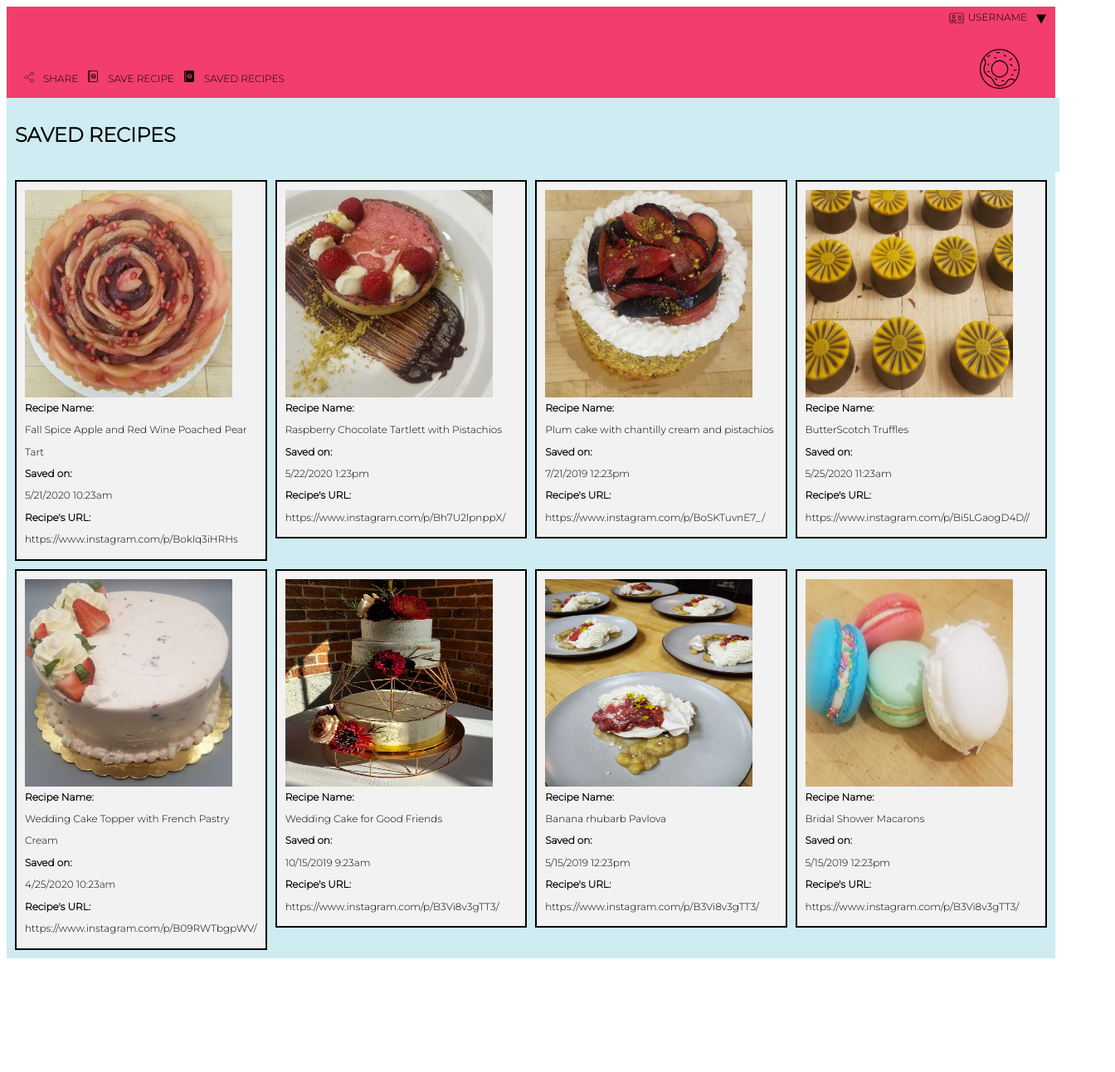
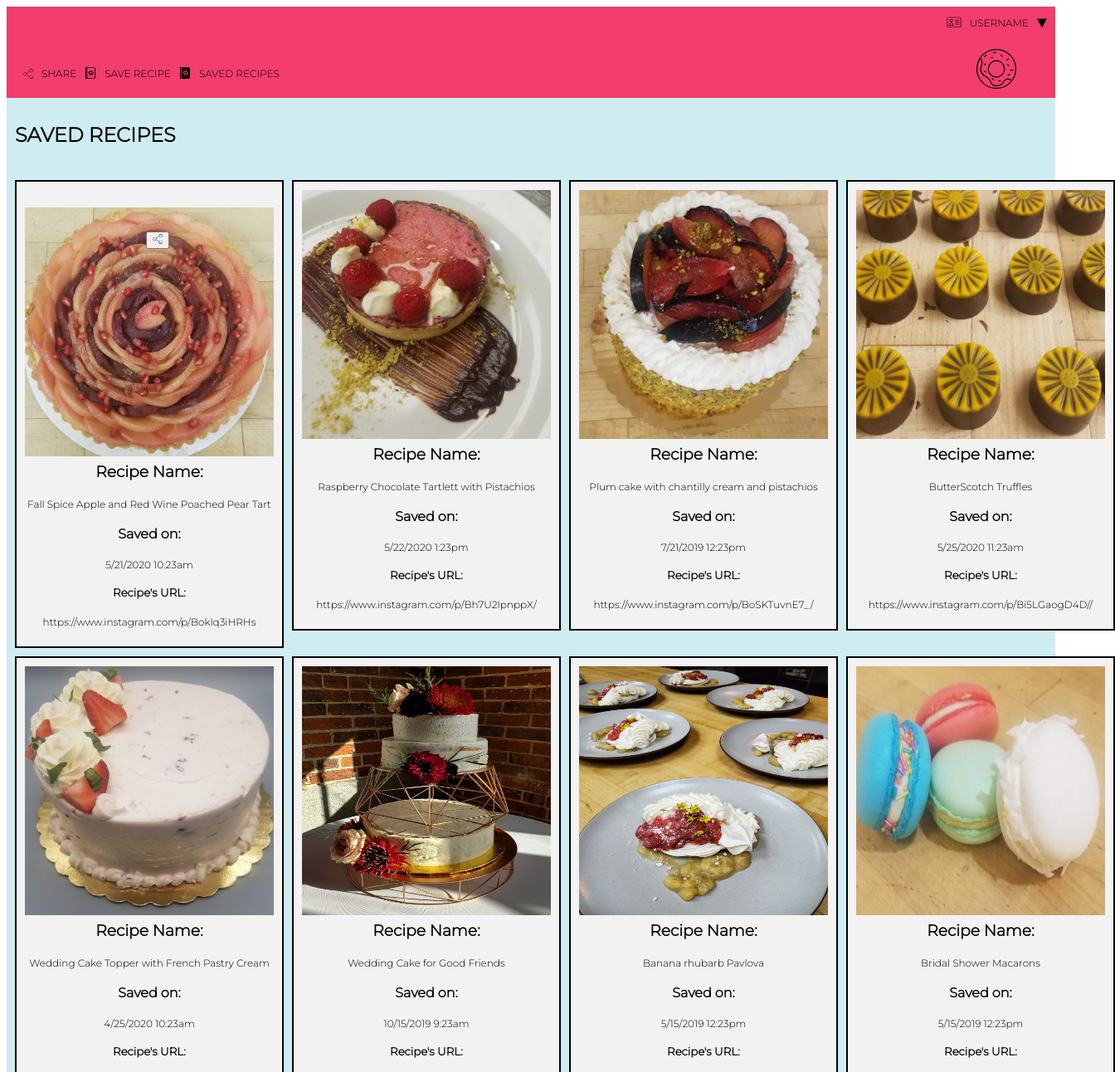
Before and after one commit to jennadilullo8/jd-comp-challenge-1, a plain HTML site: page index.html in a window 1280 px wide. Shown: the top 1292 px of the page at 83% size, 1344 px wide, since content can reach past the window. Before the commit the page ends 1163 px from the top, so only its background shows below. Drawn offline with Linux system fonts and the light colour scheme.

Commit message:
Change the p tages to h2, h3, h4 tags and center the alignment of the content in the saved recipe cards and change the grid-area to show the saved-recipes-h1

```diff
--- a/index.html
+++ b/index.html
@@ -37,82 +37,84 @@
 
   <section class="saved-recipes-section">
        <article class="saved-recipe">
-    <img src="images/redwine poached tart.jpg" alt="redwine-poached-tart" width="250px" height="250px">
-         <p><b>Recipe Name:</p></b>
+         <button class="what-button">
+            <img src="images/share.svg"alt="share-image" width="12px" height="12px"></button>
+    <img src="images/redwine poached tart.jpg" alt="redwine-poached-tart" width="300px" height="300px">
+         <h3>Recipe Name:</h3>
          <p>Fall Spice Apple and Red Wine Poached Pear Tart</p>
-    <p><b>Saved on:</p></b>
+    <h4>Saved on:</h4>
            <p>5/21/2020 10:23am</p>
-  <p><b>Recipe's URL:</p></b>
+  <h5>Recipe's URL:</h5>
 <p>https://www.instagram.com/p/Boklq3iHRHs</p>
 </article>
 
 <article class="saved-recipe">
-<img src="images/raspberry-tartlets.jpg" alt="raspberry-tartlet" width="250px" height="250px">
-  <p><b>Recipe Name:</p></b>
+<img src="images/raspberry-tartlets.jpg" alt="raspberry-tartlet" width="300px" height="300px">
+  <h3>Recipe Name:</h3>
   <p>Raspberry Chocolate Tartlett with Pistachios</p>
-<p><b>Saved on:</p></b>
+<h4>Saved on:</h4>
     <p>5/22/2020 1:23pm</p>
-<p><b>Recipe's URL:</p></b>
+<h5>Recipe's URL:</h5>
 <p>https://www.instagram.com/p/Bh7U2lpnppX/</p>
 </article>
 
 <article class="saved-recipe">
-<img src="images/plum-cake.jpg" alt="plum-cake" width="250px" height="250px">
-  <p><b>Recipe Name:</p></b>
+<img src="images/plum-cake.jpg" alt="plum-cake" width="300px" height="300px">
+  <h3>Recipe Name:</h3>
   <p>Plum cake with chantilly cream and pistachios</p>
-<p><b>Saved on:</p></b>
+<h4>Saved on:</h4>
     <p>7/21/2019 12:23pm</p>
-<p><b>Recipe's URL:</p></b>
+<h5>Recipe's URL:</h5>
 <p>https://www.instagram.com/p/BoSKTuvnE7_/</p>
 </article>
 
 <article class="saved-recipe">
-<img src="images/chocolate.jpg" alt="chocolates" width="250px" height="250px">
-  <p><b>Recipe Name:</p></b>
+<img src="images/chocolate.jpg" alt="chocolates" width="300px" height="300px">
+  <h3>Recipe Name:</h3>
   <p>ButterScotch Truffles</p>
-<p><b>Saved on:</p></b>
+<h4>Saved on:</h4>
     <p>5/25/2020 11:23am</p>
-<p><b>Recipe's URL:</p></b>
+<h5>Recipe's URL:</h5>
 <p>https://www.instagram.com/p/Bi5LGaogD4D//</p>
 </article>
 
 <article class="saved-recipe">
-<img src="images/wedding cake top.jpg" alt="wedding-cake-top" width="250px" height="250px">
-  <p><b>Recipe Name:</p></b>
+<img src="images/wedding cake top.jpg" alt="wedding-cake-top" width="300px" height="300px">
+  <h3>Recipe Name:</h3>
   <p>Wedding Cake Topper with French Pastry Cream</p>
-<p><b>Saved on:</p></b>
+<h4>Saved on:</h4>
     <p>4/25/2020 10:23am</p>
-<p><b>Recipe's URL:</p></b>
+<h5>Recipe's URL:</h5>
 <p>https://www.instagram.com/p/B09RWTbgpWV/</p>
 </article>
 
 <article class="saved-recipe">
-<img src="images/wedding-cake.jpg" alt="blackberry-biscuit" width="250px" height="250px">
-  <p><b>Recipe Name:</p></b>
+<img src="images/wedding-cake.jpg" alt="blackberry-biscuit" width="300px" height="300px">
+  <h3>Recipe Name:</h3>
   <p>Wedding Cake for Good Friends</p>
-<p><b>Saved on:</p></b>
+<h4>Saved on:</h4>
     <p>10/15/2019 9:23am</p>
-<p><b>Recipe's URL:</p></b>
+<h5>Recipe's URL:</h5>
 <p>https://www.instagram.com/p/B3Vi8v3gTT3/</p>
 </article>
 
 <article class="saved-recipe">
-<img src="images/banana rhubarb dessert.jpg" alt="banana-rhubarb" width="250px" height="250px">
-  <p><b>Recipe Name:</p></b>
+<img src="images/banana rhubarb dessert.jpg" alt="banana-rhubarb" width="300px" height="300px">
+  <h3>Recipe Name:</h3>
   <p>Banana rhubarb Pavlova</p>
-<p><b>Saved on:</p></b>
+<h4>Saved on:</h4>
     <p>5/15/2019 12:23pm</p>
-<p><b>Recipe's URL:</p></b>
+<h5>Recipe's URL:</h5>
 <p>https://www.instagram.com/p/B3Vi8v3gTT3/</p>
 </article>
 
 <article class="saved-recipe">
-<img src="images/macvarons.jpg" alt="macarons" width="250px" height="250px">
-  <p><b>Recipe Name:</p></b>
+<img src="images/macvarons.jpg" alt="macarons" width="300px" height="300px">
+  <h3>Recipe Name:</h3>
   <p>Bridal Shower Macarons</p>
-<p><b>Saved on:</p></b>
+<h4>Saved on:</h4>
     <p>5/15/2019 12:23pm</p>
-<p><b>Recipe's URL:</p></b>
+<h5>Recipe's URL:</h5>
 <p>https://www.instagram.com/p/B3Vi8v3gTT3/</p>
 </article>
   </section>
--- a/styles.css
+++ b/styles.css
@@ -14,16 +14,20 @@ body {
 p {
   color: black;
   font-size: 12px;
-  line-height: 2.2em;
-  margin: 0;
+  /* line-height: 1em;
+  margin: 5px; */
+}
+
+h3, h5, h4 {
+  line-height: 1.5em;
+  margin: 5px;
 }
 
 .share-button, .save-recipe-button, .saved-recipe-button, .drop-down-menu {
   background-color: #F23D6D;
   border: none;
-  margin: 5px;
+  padding: 10px;
 }
-
 /* TOP BAR SECTION */
 .top-bar {
   background-color: #F23D6D;
@@ -52,7 +56,7 @@ p {
 }
 
 .img-username {
-  padding: 5px;
+  padding: 10px;
 }
 
 /* COMPANY LOGO SECTION */
@@ -68,7 +72,7 @@ p {
 /* SAVED RECIPES SECTION */
 .saved-recipes-h1 {
   background-color: #CEECF2;
-  margin-right: -138px;
+  grid-area: saved-recipes-h1;
   padding: 10px;
 }
 
@@ -84,22 +88,32 @@ p {
 
 .saved-recipe {
   display: flex;
+  flex-wrap: wrap;
+  align-items: center;
   flex-direction: column;
-  justify-content: center;
   border: solid 2px;
   background-color: #F2F2F2;
-  height: max-content;
+  max-height: max-content;
   padding: 10px;
+
 }
 
+.what-button {
+  position: relative;
+  top: 50px;
+  left: 10px;
+}
+
+
+
 /* MEDIA QUERIES */
-@media screen and (max-width: 45em) {
+@media screen and (max-width: 50em) {
   .saved-recipes-section {
     grid-template-columns: repeat(2, 1fr);
   }
 }
 
-@media screen and (max-width: 35em) {
+@media screen and (max-width: 30em) {
   body {
     grid-template-columns: 1fr;
     grid-template-rows: auto;
```
